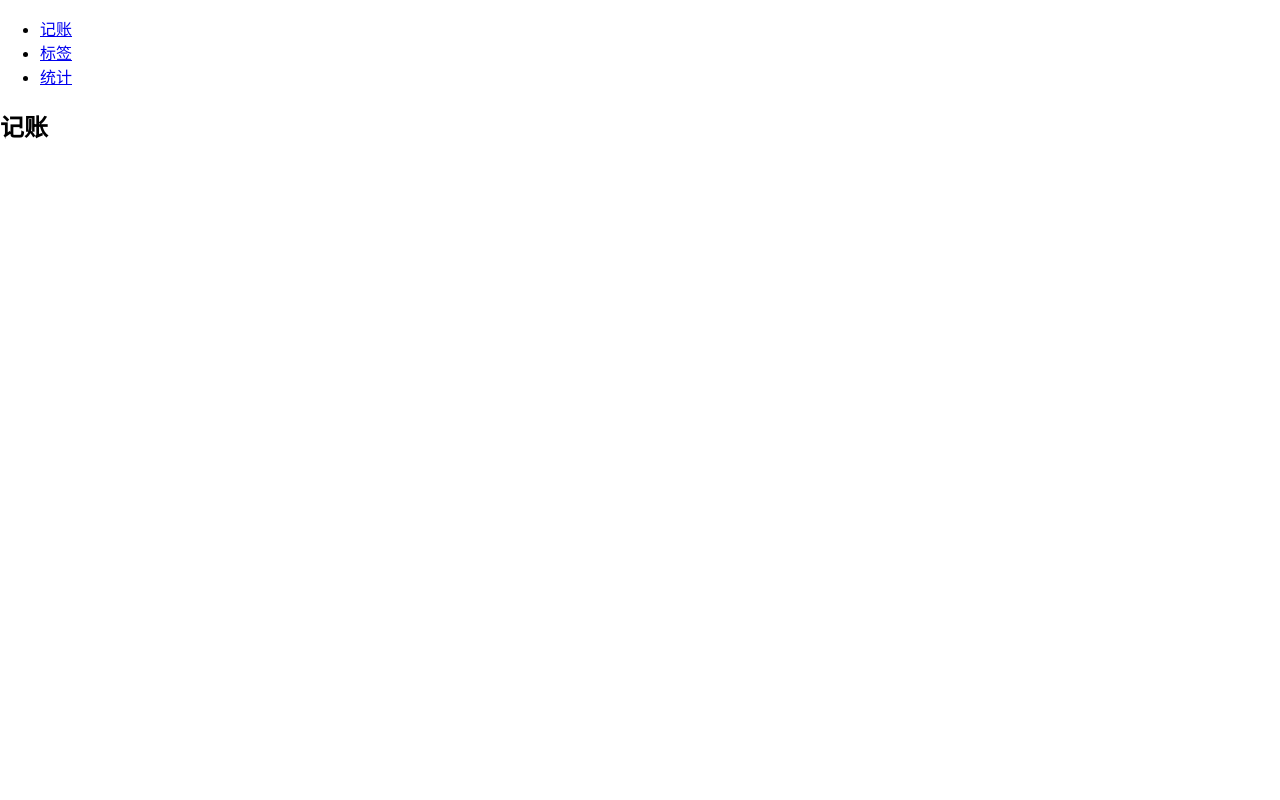
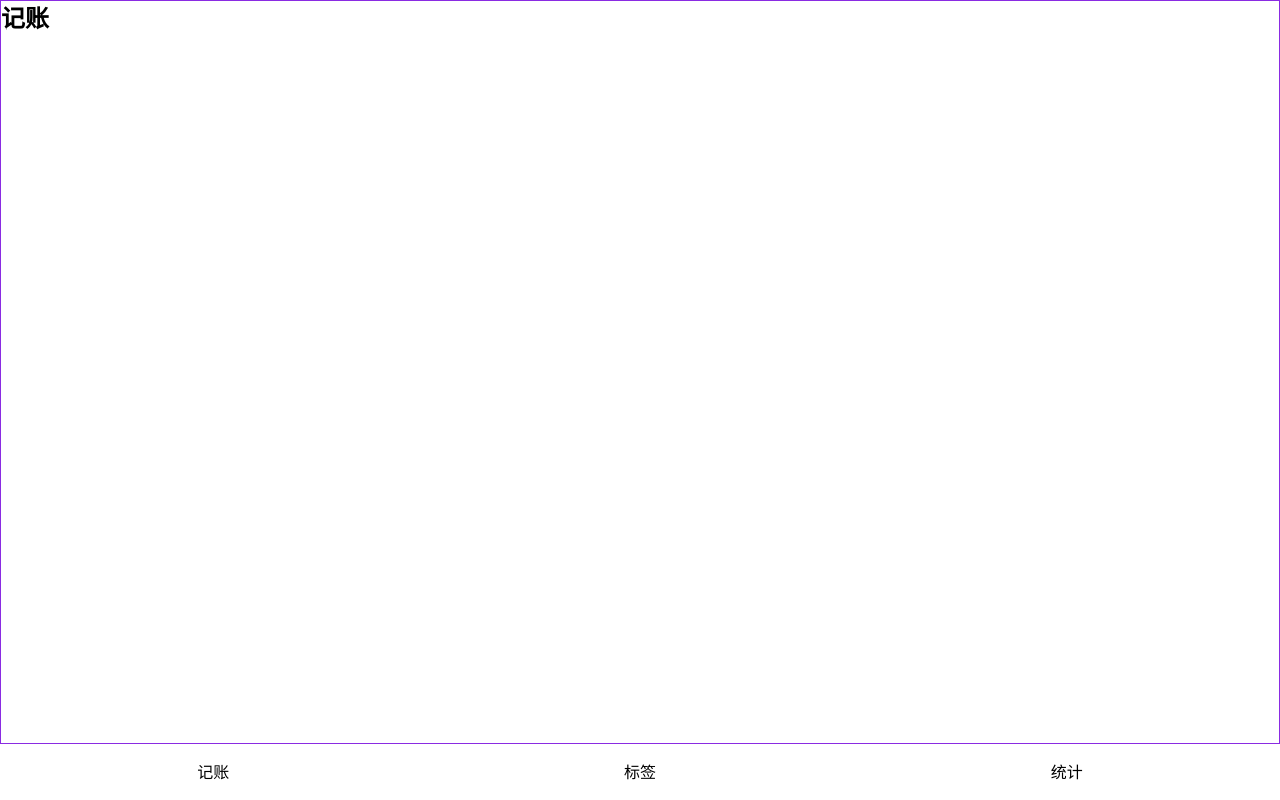
Before and after one commit to jinchao1992/-money-management-react, a React (Create React App) app: page / in a window 1280 px wide. Built offline with nearby package versions, Linux system fonts and the light colour scheme.

Commit message:
初始化css

```diff
--- a/src/App.tsx
+++ b/src/App.tsx
@@ -2,28 +2,29 @@ import React from 'react';
 import {
   HashRouter as Router,
   Switch,
-  Route,
-  Link
+  Route
 } from 'react-router-dom';
+import styled from 'styled-components';
+import Nav from './components/Nav';
+
+const Wrapper = styled.div`
+  display: flex;
+  flex-direction: column;
+  min-height: 100vh;
+`;
+
+const Main = styled.div`
+  flex-grow: 1;
+  border: 1px solid blueviolet;
+  overflow: auto;
+`;
+
 
 function App() {
   return (
     <Router>
-      <div>
-        <nav>
-          <ul>
-            <li>
-              <Link to="/money">记账</Link>
-            </li>
-            <li>
-              <Link to="/tags">标签</Link>
-            </li>
-            <li>
-              <Link to="/statistics">统计</Link>
-            </li>
-          </ul>
-        </nav>
-
+      <Wrapper>
+        <Main>
           <Switch>
             <Route path="/money">
               <Money/>
@@ -39,7 +40,9 @@ function App() {
               <NoMatch/>
             </Route>
           </Switch>
-      </div>
+        </Main>
+        <Nav/>
+      </Wrapper>
     </Router>
   );
 }
--- /dev/null
+++ b/src/components/Nav.tsx
@@ -0,0 +1,34 @@
+import styled from 'styled-components';
+import {Link} from 'react-router-dom';
+import React from 'react';
+
+const NavWrapper = styled.nav`
+  text-align: center;
+   > ul {
+      display: flex;
+      > li {
+        width: 33.333%;
+        padding: 16px 0;
+      }
+   }
+`;
+
+const Nav = () => {
+  return (
+    <NavWrapper>
+      <ul>
+        <li>
+          <Link to="/money">记账</Link>
+        </li>
+        <li>
+          <Link to="/tags">标签</Link>
+        </li>
+        <li>
+          <Link to="/statistics">统计</Link>
+        </li>
+      </ul>
+    </NavWrapper>
+  );
+};
+
+export default Nav;
--- a/src/index.css
+++ /dev/null
@@ -1,14 +0,0 @@
-@import-normalize ;
-body {
-  margin: 0;
-  font-family: -apple-system, BlinkMacSystemFont, 'Segoe UI', 'Roboto', 'Oxygen',
-    'Ubuntu', 'Cantarell', 'Fira Sans', 'Droid Sans', 'Helvetica Neue',
-    sans-serif;
-  -webkit-font-smoothing: antialiased;
-  -moz-osx-font-smoothing: grayscale;
-}
-
-code {
-  font-family: source-code-pro, Menlo, Monaco, Consolas, 'Courier New',
-    monospace;
-}
--- /dev/null
+++ b/src/index.scss
@@ -0,0 +1,24 @@
+@import "styles/helper.scss";
+
+@import-normalize ;
+* {
+  margin: 0;
+  padding: 0;
+  box-sizing: border-box;
+}
+
+ul,
+ol {
+  list-style: none;
+}
+
+a {
+  text-decoration: none;
+  color: inherit;
+}
+
+body {
+  font-family: $myFont;
+  line-height: 1.5;
+  font-size: 16px;
+}
--- a/src/index.tsx
+++ b/src/index.tsx
@@ -1,6 +1,6 @@
 import React from 'react';
 import ReactDOM from 'react-dom';
-import './index.css';
+import './index.scss';
 import App from './App';
 import * as serviceWorker from './serviceWorker';
 
--- a/src/styles/helper.scss
+++ b/src/styles/helper.scss
@@ -1 +1,5 @@
-$color: #f60;
+$color: #333;
+
+$myFont: -apple-system, BlinkMacSystemFont, 'Segoe UI', 'Roboto', 'Oxygen',
+'Ubuntu', 'Cantarell', 'Fira Sans', 'Droid Sans', 'Helvetica Neue',
+sans-serif;
```
Lines whose indentation alone changed are shown as unchanged.
